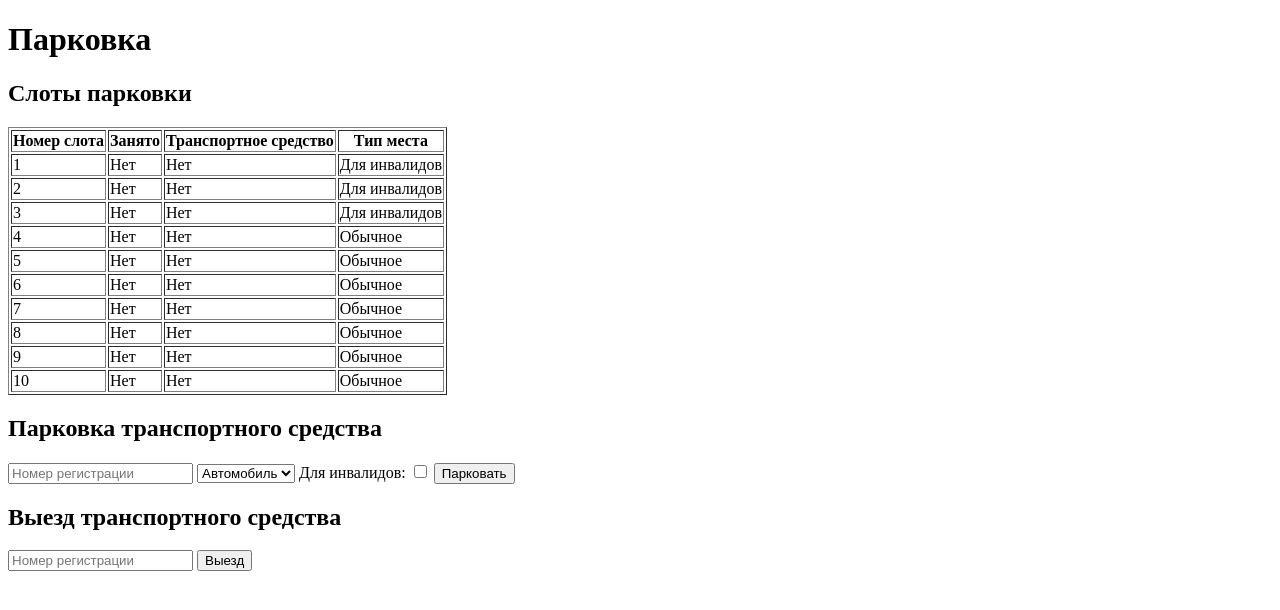
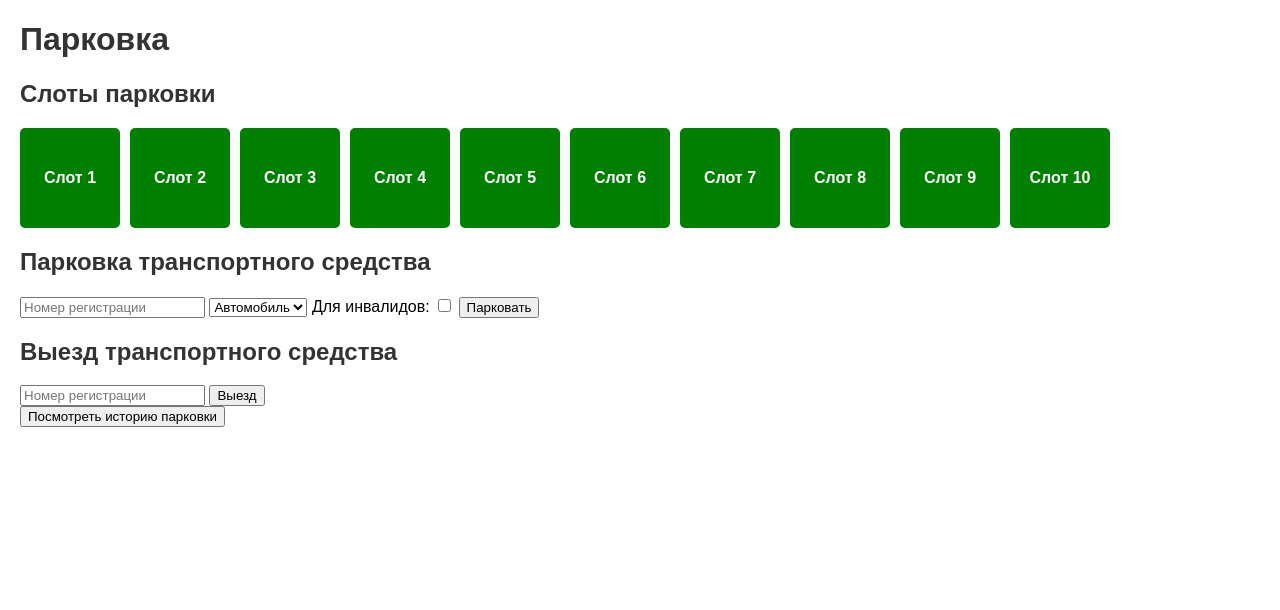
Before and after one commit to qutr1t/dumpster-fire, a Flask app: page / in a window 1280 px wide. Shown: the top 610 px of the page. Run offline with Flask 3, Linux system fonts and the light colour scheme.

Commit message:
added history
нет проверки на номера машин, одновременно могут припарковаться машины с одним номером. в связи с этим при выезде тоже происходит ошибка. также при заполнении парковки попытка добавления еще одной машины выводит неопределенное сообщение об ошибке, надо исправить. базы данных нет (пока?)

```diff
--- a/main.py
+++ b/main.py
@@ -1,16 +1,22 @@
-from flask import Flask, jsonify, request,render_template
+from flask import Flask, jsonify, request, render_template
 from parking_lot import ParkingLot
 from enums import VehicleType, SpotType
 import time
-
-# (Existing VehicleType, SpotType, Vehicle, ParkingSlot, Ticket, ParkingLot classes here)
+import math
 
 app = Flask(__name__)
-parking_lot = ParkingLot(10)  # Initialize parking lot with a capacity of 10
+parking_lot = ParkingLot(10)
+
+# Store parking history
+parking_history = []
 
 @app.route('/')
 def home():
-    return render_template('index.html')  # Serve index.html from the templates folder
+    return render_template('index.html')
+
+@app.route('/history')
+def history():
+    return render_template('history.html', history=parking_history)
 
 @app.route('/api/slots', methods=['GET'])
 def get_slots():
@@ -24,7 +30,6 @@ def get_slots():
         }
         slots_info.append(slot_info)
     return jsonify(slots_info)
-
 
 @app.route('/api/park', methods=['POST'])
 def park_vehicle():
@@ -44,10 +49,19 @@ def park_vehicle():
     ticket = parking_lot.park_vehicle(registration_number, veh_type, is_handicapped)
 
     if ticket:
-        return jsonify({"message": "Vehicle parked successfully", "ticket": str(ticket)}), 200
+        # Add ticket information to parking history
+        parking_history.append({
+            'registration_number': registration_number,
+            'slot_number': ticket.slot_number,
+            'vehicle_type': ticket.vehicle.type.value,
+            'issue_time': time.strftime('%Y-%m-%d %H:%M:%S', time.localtime(ticket.issue_time)),
+            'exit_time': None,
+            'fee': None
+        })
+        print('\n\n', parking_history,'\n\n')
+        return jsonify({"message": "Vehicle parked successfully", "ticket": str(ticket), "slot_number": ticket.slot_number}), 200
     else:
-        return jsonify({"message": "Parking failed"}, 400)
-
+        return jsonify({"message": "Parking failed"}), 400
 
 @app.route('/api/exit', methods=['POST'])
 def exit_vehicle():
@@ -57,10 +71,16 @@ def exit_vehicle():
     fee = parking_lot.exit_vehicle(registration_number)
 
     if fee is not None:
+        # Update the parking history with exit time and fee
+        for record in parking_history:
+            if record['registration_number'] == registration_number and record['exit_time'] is None:
+                record['exit_time'] = time.strftime('%Y-%m-%d %H:%M:%S')
+                record['fee'] = fee
+                break
+
         return jsonify({"message": "Vehicle exited successfully", "fee": fee}), 200
     else:
         return jsonify({"message": "Vehicle not found"}), 404
 
-
 if __name__ == '__main__':
     app.run(debug=True)
--- a/models.py
+++ b/models.py
@@ -39,7 +39,8 @@ class Ticket:
 
     def calculate_fee(self):
         # Структура оплаты в зависимости от типа транспортного средства и типа места
-        parked_duration = time.time() - self.issue_time
+        self.exit_time = time.time()
+        parked_duration = self.exit_time - self.issue_time
 
         if self.spot_type == SpotType.HANDICAPPED:
             return 0  # Нет платы за места для инвалидов
--- a/parking_lot.py
+++ b/parking_lot.py
@@ -26,10 +26,7 @@ class ParkingLot:
 
         for slot in self.slots:
             # Проверяем доступность слота и соответствие типу транспортного средства
-            if not slot.is_occupied and (not is_handicapped or slot.spot_type == SpotType.HANDICAPPED):
-                if veh_type == VehicleType.MOTORCYCLE and slot.spot_type == SpotType.HANDICAPPED:
-                    print("Мотоциклы не могут парковаться на местах для инвалидов!")
-                    continue
+            if not slot.is_occupied and ((is_handicapped and slot.spot_type == SpotType.HANDICAPPED)or(not is_handicapped and slot.spot_type != SpotType.HANDICAPPED)):
 
                 slot.occupy(vehicle)  # Занимаем слот транспортным средством
                 ticket = Ticket(vehicle, slot.slot_number, slot.spot_type)  # Создаем билет на парковку
--- a/templates/index.html
+++ b/templates/index.html
@@ -5,23 +5,80 @@
     <meta charset="UTF-8">
     <meta name="viewport" content="width=device-width, initial-scale=1.0">
     <title>Парковка</title>
+    <style>
+        body {
+            font-family: Arial, sans-serif;
+            margin: 20px;
+        }
+
+        h1,
+        h2 {
+            color: #333;
+        }
+
+        .slots-container {
+            display: flex;
+            flex-wrap: wrap;
+            gap: 10px;
+            /* Space between slots */
+        }
+
+        .slot {
+            width: 100px;
+            /* Width of each slot */
+            height: 100px;
+            /* Height of each slot */
+            display: flex;
+            justify-content: center;
+            align-items: center;
+            color: white;
+            font-weight: bold;
+            border-radius: 5px;
+            /* Rounded corners */
+            position: relative;
+            /* For tooltip positioning */
+        }
+
+        .occupied {
+            background-color: red;
+            /* Color for occupied slots */
+        }
+
+        .available {
+            background-color: green;
+            /* Color for available slots */
+        }
+
+        .tooltip {
+            visibility: hidden;
+            /* Hidden by default */
+            background-color: rgba(0, 0, 0, 0.7);
+            color: #fff;
+            text-align: center;
+            border-radius: 5px;
+            padding: 5px;
+            position: absolute;
+            z-index: 1;
+            bottom: 120%;
+            /* Position above the slot */
+            left: 50%;
+            transform: translateX(-50%);
+            white-space: nowrap;
+            /* Prevent line breaks */
+        }
+
+        .slot:hover .tooltip {
+            visibility: visible;
+            /* Show tooltip on hover */
+        }
+    </style>
 </head>
 
 <body>
     <h1>Парковка</h1>
 
     <h2>Слоты парковки</h2>
-    <table id="slots-table" border="1">
-        <thead>
-            <tr>
-                <th>Номер слота</th>
-                <th>Занято</th>
-                <th>Транспортное средство</th>
-                <th>Тип места</th>
-            </tr>
-        </thead>
-        <tbody></tbody>
-    </table>
+    <div class="slots-container" id="slots-container"></div> <!-- Container for parking slots -->
 
     <h2>Парковка транспортного средства</h2>
     <form id="park-form">
@@ -42,23 +99,43 @@
         <button type="submit">Выезд</button>
     </form>
 
+
+    <button onclick="window.location.href='/history'">Посмотреть историю парковки</button>
+
     <script>
         async function fetchSlots() {
             const response = await fetch('/api/slots');
             const slots = await response.json();
-            const tbody = document.querySelector('#slots-table tbody');
-            tbody.innerHTML = '';
+            const container = document.getElementById('slots-container');
 
+            // Clear previous slots
+            container.innerHTML = '';
+
+            // Create an array to hold slots based on their slot_number
+            const slotMap = {};
+
+            // Populate the slot map
             slots.forEach(slot => {
-                const row = document.createElement('tr');
-                row.innerHTML = `
-                    <td>${slot.slot_number}</td>
-                    <td>${slot.is_occupied ? 'Да' : 'Нет'}</td>
-                    <td>${slot.vehicle ? slot.vehicle : 'Нет'}</td>
-                    <td>${slot.spot_type}</td>
-                `;
-                tbody.appendChild(row);
+                slotMap[slot.slot_number] = slot; // Use slot_number as key
             });
+
+            // Render slots based on their slot_number
+            for (let i = 1; i <= Object.keys(slotMap).length; i++) {
+                const slot = slotMap[i];
+                const slotDiv = document.createElement('div');
+                slotDiv.className = 'slot ' + (slot.is_occupied ? 'occupied' : 'available');
+                slotDiv.innerText = `Слот ${slot.slot_number}`;
+
+                // Create tooltip for occupied slots
+                if (slot.is_occupied) {
+                    const tooltip = document.createElement('div');
+                    tooltip.className = 'tooltip';
+                    tooltip.innerText = `Транспортное средство:\n${slot.vehicle}`;
+                    slotDiv.appendChild(tooltip);
+                }
+
+                container.appendChild(slotDiv);
+            }
         }
 
         document.getElementById('park-form').addEventListener('submit', async (event) => {
@@ -74,7 +151,8 @@
             });
 
             if (response.ok) {
-                alert('Транспортное средство припарковано!');
+                const data = await response.json();
+                alert(`Транспортное средство припарковано! Номер слота: ${data.slot_number}`); // Show slot number
                 fetchSlots(); // Refresh the slots after parking
             } else {
                 alert('Ошибка при парковке!');
```
Also changed, not shown: templates/history.html (added, +66 -0 lines).
